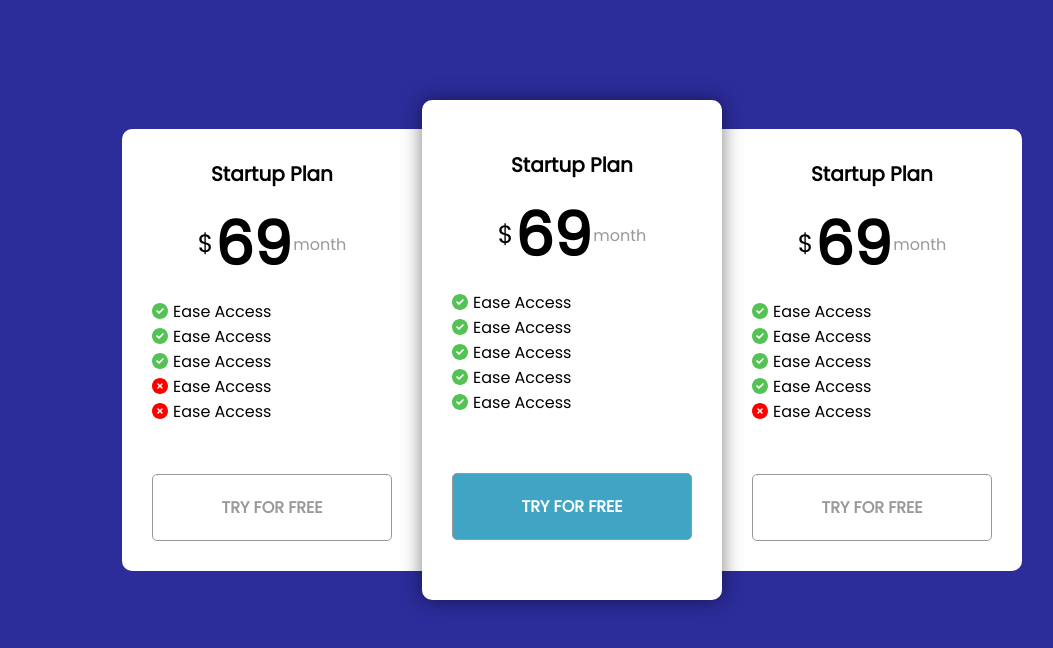
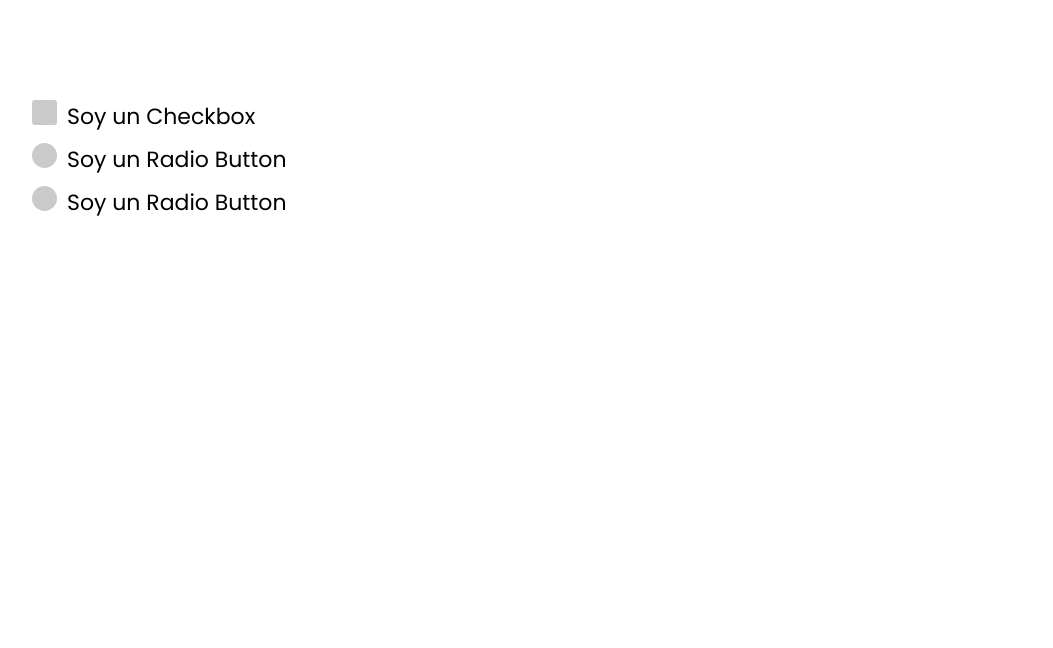
Before and after one commit to danielmateu/20-proyectos-CSS, a plain HTML site: page checkbox-radiobutton/index.html in a window 1280 px wide. Shown: the whole page, without its empty margins (68-1121 px from the left). Drawn offline with Linux system fonts and the light colour scheme; a web font is replaced by a local one.

Commit message:
Check y radio button personalizados

```diff
--- a/checkbox-radiobutton/index.html
+++ b/checkbox-radiobutton/index.html
@@ -4,7 +4,7 @@
     <meta charset="UTF-8">
     <meta http-equiv="X-UA-Compatible" content="IE=edge">
     <meta name="viewport" content="width=device-width, initial-scale=1.0">
-    <title>Tabla de Precios</title>
+    <title>Checkbox y RadioButton personalizados</title>
     <link rel="stylesheet" href="./styles.css">
     <link rel="preconnect" href="https://fonts.googleapis.com">
 <link rel="preconnect" href="https://fonts.gstatic.com" crossorigin>
@@ -13,116 +13,30 @@
 </script>
 </head>
 <body>
-    <div class="price-table-container">
-        <!-- First -->
-        <div class="table">
-            <div class="title">Startup Plan</div>
-            <div class="price">
-                <span class="currency">$</span>
-                <span class="number">69</span>
-                <span class="frequency">month</span>
-            </div>
-            <div class="features">
-                <ul>
-                    <li>
-                        <span class="material-icons check-circle"><i class="fa-solid fa-circle-check"></i></span>
-                        Ease Access
-                    </li>
-                    <li>
-                        <span class="material-icons check-circle"><i class="fa-solid fa-circle-check"></i></span>
-                        Ease Access
-                    </li>
-                    <li>
-                        <span class="material-icons check-circle"><i class="fa-solid fa-circle-check"></i></span>
-                        Ease Access
-                    </li>
-                    <li>
-                        <span class="material-icons check-circle"><i class="fa-solid fa-circle-xmark"></i></span>
-                        Ease Access
-                    </li>
-                    <li>
-                        <span class="material-icons check-circle"><i class="fa-solid fa-circle-xmark"></i></span>
-                        Ease Access
-                    </li>
-                </ul>
-            </div>
-            <div class="accions">
-                <a href="#" class="btn">Try for free</a>
-            </div>
-        </div>
-        <!-- Second -->
-        <div class="table recommended">
-            <div class="title">Startup Plan</div>
-            <div class="price">
-                <span class="currency">$</span>
-                <span class="number">69</span>
-                <span class="frequency">month</span>
-            </div>
-            <div class="features">
-                <ul>
-                    <li>
-                        <span class="material-icons check-circle"><i class="fa-solid fa-circle-check"></i></span>
-                        Ease Access
-                    </li>
-                    <li>
-                        <span class="material-icons check-circle"><i class="fa-solid fa-circle-check"></i></span>
-                        Ease Access
-                    </li>
-                    <li>
-                        <span class="material-icons check-circle"><i class="fa-solid fa-circle-check"></i></span>
-                        Ease Access
-                    </li>
-                    <li>
-                        <span class="material-icons check-circle"><i class="fa-solid fa-circle-check"></i></span>
-                        Ease Access
-                    </li>
-                    <li>
-                        <span class="material-icons check-circle"><i class="fa-solid fa-circle-check"></i></span>
-                        Ease Access
-                    </li>
-                </ul>
-            </div>
-            <div class="accions">
-                <a href="#" class="btn recommended">Try for free</a>
-            </div>
-        </div>
-        <!-- Third -->
-        <div class="table">
-            <div class="title">Startup Plan</div>
-            <div class="price">
-                <span class="currency">$</span>
-                <span class="number">69</span>
-                <span class="frequency">month</span>
-            </div>
-            <div class="features">
-                <ul>
-                    <li>
-                        <span class="material-icons check-circle"><i class="fa-solid fa-circle-check"></i></span>
-                        Ease Access
-                    </li>
-                    <li>
-                        <span class="material-icons check-circle"><i class="fa-solid fa-circle-check"></i></span>
-                        Ease Access
-                    </li>
-                    <li>
-                        <span class="material-icons check-circle"><i class="fa-solid fa-circle-check"></i></span>
-                        Ease Access
-                    </li>
-                    <li>
-                        <span class="material-icons check-circle"><i class="fa-solid fa-circle-check"></i></span>
-                        Ease Access
-                    </li>
-                    <li>
-                        <span class="material-icons check-circle"><i class="fa-solid fa-circle-xmark"></i></span>
-                        Ease Access
-                    </li>
-                </ul>
-            </div>
-            <div class="actions">
-                <a href="#" class="btn">Try for free</a>
-            </div>
-        </div>
-    </div>
+    <label class="ckeckbox-container">
+        Soy un Checkbox
+        <input type="checkbox" name="" id="">
+        <span class="checkmark">
+            <span class="material-icons"><i class="fa-solid fa-check"></i></span>
+        </span>
+    </label>
+
+    <label class="ckeckbox-container">
+        Soy un Radio Button
+        <input type="radio" name="a" id="">
+        <span class="checkmark radio">
+            <div class="circle"></div>
+        </span>
+    </label>
+    <label class="ckeckbox-container">
+        Soy un Radio Button
+        <input type="radio" name="a" id="">
+        <span class="checkmark radio">
+            <div class="circle"></div>
+        </span>
+    </label>
+
+
 
     <script src="./app.js"></script>
 </body>
--- a/checkbox-radiobutton/styles.css
+++ b/checkbox-radiobutton/styles.css
@@ -1,146 +1,114 @@
 body{
     font-family: 'Poppins', sans-serif;
     margin: 0;
-    padding: 0;
-    background: rgb(44, 44, 155);
-}
-
-.price-table-container{
-    width: 900px;
-    display: flex;
-    align-items: center;
-    margin: 100px auto;
-}
-
-.price-table-container .table{
-    width: 300px;
-    height: 442px;
-    padding:30px;
-    box-sizing: border-box;
-    background: #fff;
-    z-index: 100;
-    display: flex;
-    flex-direction: column;
-    gap: 10px;
+    padding: 100px;
 
 }
 
-.price-table-container .table:first-child{
-    border-radius: 10px 0 0 10px;
-    -webkit-border-radius: 10px 0 0 10px;
-    -moz-border-radius: 10px 0 0 10px;
-    -ms-border-radius: 10px 0 0 10px;
-    -o-border-radius: 10px 0 0 10px;
+.ckeckbox-container{
+    display: block;
+    position: relative;
+    padding-left: 35px;
+    margin-bottom: 10px;
+    cursor: pointer;
+    font-size:22px;
+    user-select: none;
 }
 
-.price-table-container .table:last-child{
-    border-radius: 0 10px 10px 0;
-    -webkit-border-radius: 0 10px 10px 0;
-    -moz-border-radius: 0 10px 10px 0;
-    -ms-border-radius: 0 10px 10px 0;
-    -o-border-radius: 0 10px 10px 0;
-}
-
-.price-table-container .table.recommended{
-    height:500px;
-    border-radius:10px;
-    -webkit-border-radius:10px;
-    -moz-border-radius:10px;
-    -ms-border-radius:10px;
-    -o-border-radius:10px;
-    padding:50px 30px 60px 30px;
-    z-index: 200;
-    box-shadow: 0 0 20px rgba(0, 0, 0, 0.5);
+.ckeckbox-container input{
+    position: absolute;
+    opacity: 0;
+    width:0;
+    height:0;
+    cursor: pointer;
 
 }
 
-.price-table-container .table .title{
-    text-align: center;
-    font-weight: bold;
-    font-size: 20px;
+.ckeckbox-container .checkmark{
+    position: absolute;
+    display: flex;
+    align-items: center;
+    justify-content: center;
+    border-radius: 3px;
+    -webkit-border-radius: 3px;
+    -moz-border-radius: 3px;
+    -ms-border-radius: 3px;
+    -o-border-radius: 3px;
+    top: 0;
+    left: 0;
+    width: 25px;
+    height: 25px;
+    background: rgb(202, 202, 202);
+    transition: .3s ease-in-out;
+    -webkit-transition: .3s ease-in-out;
+    -moz-transition: .3s ease-in-out;
+    -ms-transition: .3s ease-in-out;
+    -o-transition: .3s ease-in-out;
 }
 
-.price-table-container .table .price{
+.ckeckbox-container .checkmark.radio{
+    position: absolute;
     display: flex;
+    align-items: center;
     justify-content: center;
-    align-items: center;
-    gap:2px;
+    border-radius: 50%;
+    -webkit-border-radius: 50%;
+    -moz-border-radius: 50%;
+    -ms-border-radius: 50%;
+    -o-border-radius: 50%;
+    top: 0;
+    left: 0;
+    width: 25px;
+    height: 25px;
+    background: rgb(202, 202, 202);
+    transition: .3s ease-in-out;
+    -webkit-transition: .3s ease-in-out;
+    -moz-transition: .3s ease-in-out;
+    -ms-transition: .3s ease-in-out;
+    -o-transition: .3s ease-in-out;
 }
 
-.price-table-container .table .currency{
-    font-size:25px;
+.ckeckbox-container .checkmark .material-icons{
+    color:#fff;
+    transform: scale(0);
+    -webkit-transform: scale(0);
+    -moz-transform: scale(0);
+    -ms-transform: scale(0);
+    -o-transform: scale(0);
+    transition: .5 ease-in;
+    -webkit-transition: .5 ease-in;
+    -moz-transition: .5 ease-in;
+    -ms-transition: .5 ease-in;
+    -o-transition: .5 ease-in;
 }
 
-.price-table-container .table .price .number{
-    font-size:60px;
-    font-weight: bold;
+.ckeckbox-container input:checked ~ .checkmark {
+    background: #2196f3;
 }
 
-.price-table-container .table .price .frequency{
-    color: #999;
+.ckeckbox-container input:checked ~ .checkmark .material-icons{
+    transform: scale(1);
+    -webkit-transform: scale(1);
+    -moz-transform: scale(1);
+    -ms-transform: scale(1);
+    -o-transform: scale(1);
 }
 
-.price-table-container .table .features{
-    flex: 1;
+.ckeckbox-container input:checked ~ .checkmark.radio .circle{
+    position: absolute;
+    border-radius:50%;
+    -webkit-border-radius:50%;
+    -moz-border-radius:50%;
+    -ms-border-radius:50%;
+    -o-border-radius:50%;
+    top: 6px !important;
+    left: 7px !important;
+    height:12px;
+    width:12px;
+    background: #eee;
+    transition: .3s ease-in-out ;
+    -webkit-transition: .3s ease-in-out ;
+    -moz-transition: .3s ease-in-out ;
+    -ms-transition: .3s ease-in-out ;
+    -o-transition: .3s ease-in-out ;
 }
-
-.price-table-container .table .features ul{
-    list-style: none;
-    padding: 0;
-    margin: 0;
-    display: flex;
-    flex-direction: column;
-    gap: 10;
-}
-
-.price-table-container .table .features ul li{
-    display: flex;
-    align-items: center;
-    gap:5px;
-}
-
-.fa-circle-check{
-    color:#54c254;
-}
-
-.fa-circle-xmark{
-    color: red;
-}
-
-.btn{
-    display: block;
-    text-align: center;
-    padding: 20px;
-    border: 1px solid #999;
-    border-radius: 5px;
-    -webkit-border-radius: 5px;
-    -moz-border-radius: 5px;
-    -ms-border-radius: 5px;
-    -o-border-radius: 5px;
-    font-weight: bold;
-    color: #999;
-    text-decoration: none !important;
-    text-transform: uppercase;
-    transition: ease-in .2s;
-    -webkit-transition: ease-in .2s;
-    -moz-transition: ease-in .2s;
-    -ms-transition: ease-in .2s;
-    -o-transition: ease-in .2s;
-}
-
-.btn:hover{
-    background: #999;
-    color: #fff;
-}
-
-.btn.recommended{
-    background: #40a5c4;
-    color: #fff;
-    transition: ease-in .2s;
-}
-
-.btn.recommended:hover{
-    background: #38b9e0;
-    color: black;
-
-}
```
